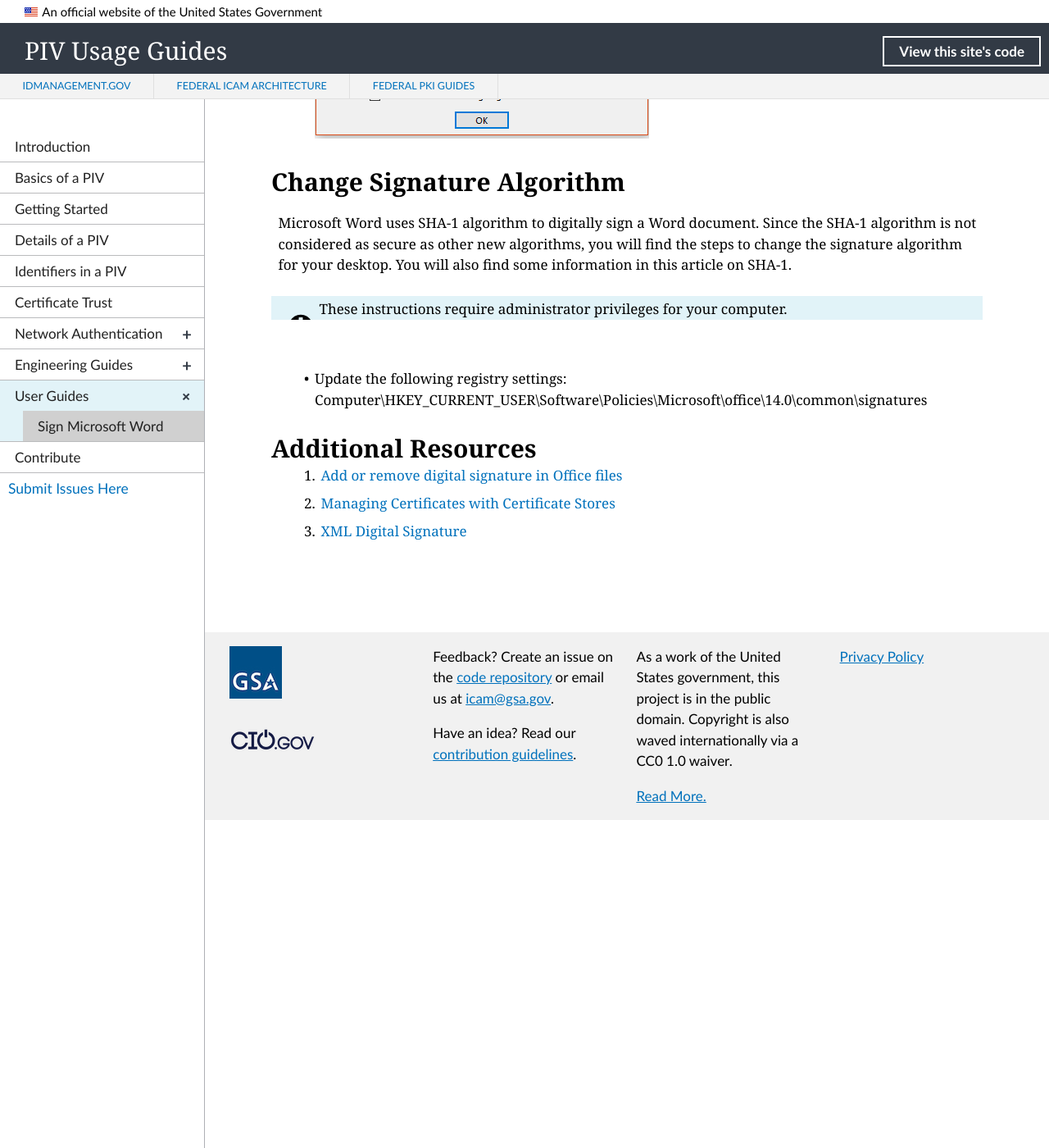
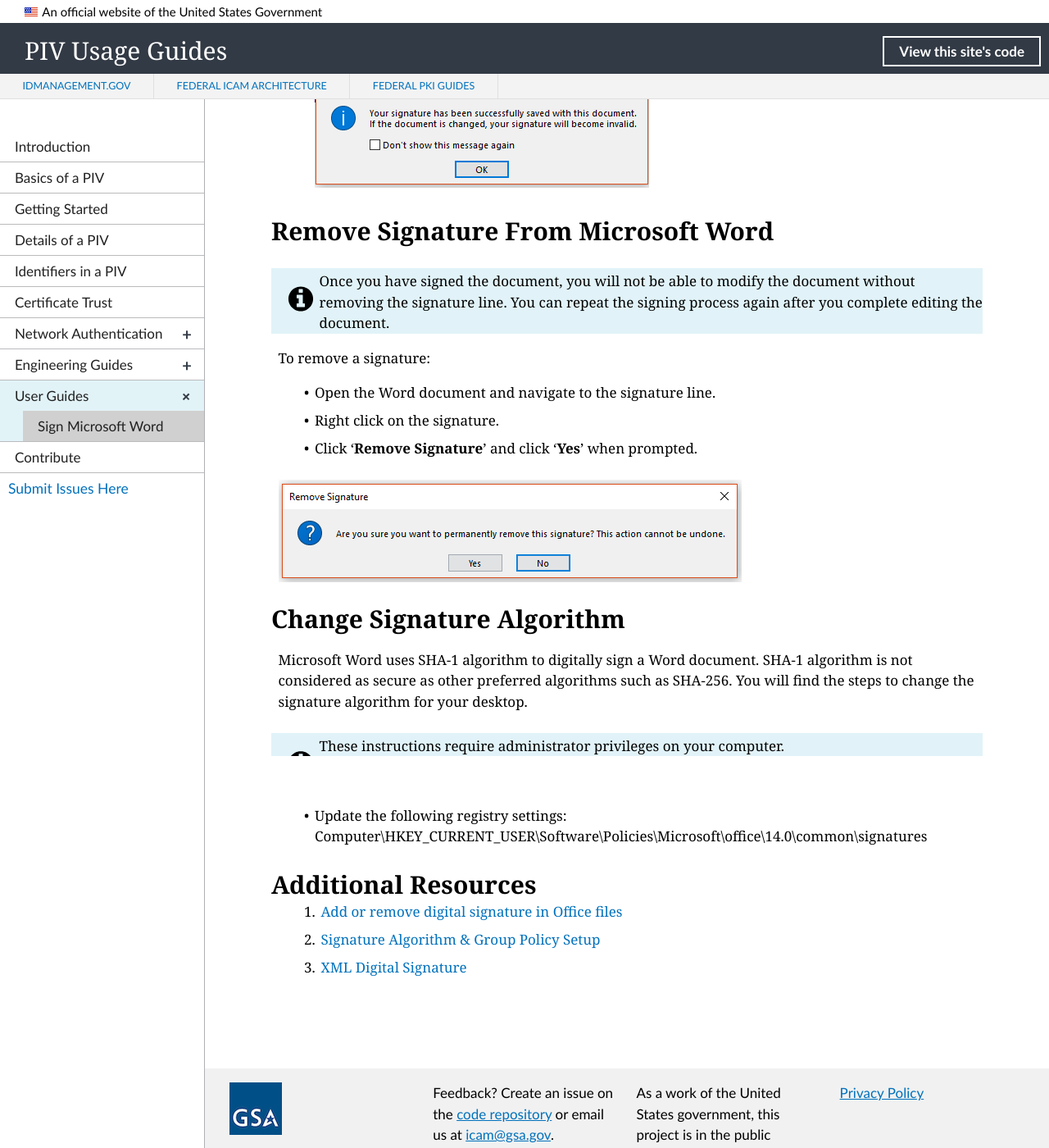
Before and after one commit to GSA/piv-guides, a Jekyll site: the page built from _userguides/01_digital_signing.md, in a window 1280 px wide and 1400 px high, scrolled down 2345 px. Shown: the whole window at 82% size. Built offline with Jekyll 4.4.1, drawn with Linux system fonts in a browser that asks for light colours; nearby versions of some CDN libraries; library files that are not in the unit come from our copies; before the commit the page ends 3345 px from its top, so only the background shows below that; some of the changed text lies outside the part shown.

Commit message:
Edited text and added removing signature section.

```diff
--- a/_userguides/01_digital_signing.md
+++ b/_userguides/01_digital_signing.md
@@ -5,14 +5,15 @@
 pubDate: March 16, 2018
 collection: userguides
 permalink: userguides/signworddoc/
-description: A digital signature will encrypt your Word document after validating your certificate information. This will ensure that the document that you submit has not been tampered with by someone else. This user guide will show you how to digitally sign a Microsoft Word Document.
+description: A digital signature will encrypt your Word document after validating your agency issued certificate. This will ensure that the document that you have submitted was not tampered with by someone else. This user guide will show you how to digitally sign a Microsoft Word Document.
 ---
 
-A digital signature will encrypt your Word document after validating your certificate information. This will ensure that the document that you submit has not been tampered with by someone else. This user guide will show you how to digitally sign a Microsoft Word Document.
+A digital signature will encrypt your Word document after validating your agency issued certificate. This will ensure that the document that you have submitted was not tampered with by someone else. This user guide will show you how to digitally sign a Microsoft Word Document.
 
-{% include alert-info.html content="You will require your Federal agency issued credential certificate to sign a Word document." %}
+{% include alert-info.html content="You will require your agency issued certificate to sign a Word document. This certificate may reside in your GFE or your PIV/CAC credential." %}
 
 - [Sign Microsoft Word](#sign-microsoft-word)
+- [Remove Signature From Microsoft Word](#remove-signature-from-microsoft-word)
 - [Change Signature Algorithm](#change-signature-algorithm)
 - [Additional Resources](#additional-resources)
 
@@ -21,29 +22,40 @@
 {% include alert-info.html content="These instructions are relevant to Microsoft Word 2010, 2013 and 2016. The steps and screenshots might be different for older versions of MS Word software." %}
 
 - Open the Microsoft Word document and scroll down to the section where you want your signature to be displayed.
-- Select '_Insert_' from the top menu and click on '_Signature Line_'.<br/>
+- Select '**Insert**' tab from the top menu and click on '**Signature Line**' in the '**Text**' group.<br/>
 ![Signature Line]({{site.baseurl}}/img/word-signature-1.png)
 
-- Enter your name in the signature pop-up window and click '_OK_'.<br/>
-![Signature Pop-up]({{site.baseurl}}/img/word-signature-2.png)
+- Enter your information in the **Signature Setup** pop-up box and click '**OK**'.<br/>
+![Signature Setup]({{site.baseurl}}/img/word-signature-2.png)
 
-- Once you click '_OK_' you will find a signature box created in the Word document as shown below. <br/>
-![Signature Box]({{site.baseurl}}/img/word-signature-3.png)
+- Once you click '**OK**' you will find a signature line created in the Word document as shown below. <br/>
+![Signature Line]({{site.baseurl}}/img/word-signature-3.png)
 
-- Double click the signature box to display a pop-up box to sign. Type your name in the box. Verify that the '_Signing as:_' has your certificate information in the box. If not, you should switch certificate using the '_Change_' button. Click '_Sign_'.<br/>
+- Double click the signature link to display a pop-up box to sign. Type your name in the box. Verify that the '**Signing as:**' has your certificate information in the box. If not, you should switch certificate using the '_Change_' button. Click '**Sign**'.<br/>
 ![Signature Box]({{site.baseurl}}/img/word-signature-4.png)
 
-- You will be prompted to enter your certificate PIN. Click '_OK_'.<br/>
-![Signature Box]({{site.baseurl}}/img/word-signature-5.png)
+- You will be prompted to enter your certificate PIN. Click '**OK**'.<br/>
+![Certificate PIN]({{site.baseurl}}/img/word-signature-5.png)
 
-- It will display the information that the document is now digitally signed. Click '_OK_'.<br/>
-![Signature Box]({{site.baseurl}}/img/word-signature-6.png)
+- It will display the information that the document is now digitally signed. Click '**OK**'.<br/>
+![Signature Confirm]({{site.baseurl}}/img/word-signature-6.png)
+
+## Remove Signature From Microsoft Word
+
+{% include alert-info.html content="Once you have signed the document, you will not be able to modify the document without removing the signature line. You can repeat the signing process again after you complete editing the document." %}
+
+To remove a signature:
+- Open the Word document and navigate to the signature line.
+- Right click on the signature.
+- Click '**Remove Signature**' and click '**Yes**' when prompted.
+
+![Remove Signature]({{site.baseurl}}/img/word-signature-7.png)
 
 ## Change Signature Algorithm
 
-Microsoft Word uses SHA-1 algorithm to digitally sign a Word document. Since the SHA-1 algorithm is not considered as secure as other new algorithms, you will find the steps to change the signature algorithm for your desktop. You will also find some information in this article on SHA-1.
+Microsoft Word uses SHA-1 algorithm to digitally sign a Word document. SHA-1 algorithm is not considered as secure as other preferred algorithms such as SHA-256. You will find the steps to change the signature algorithm for your desktop.
 
-{% include alert-info.html content="These instructions require administrator privileges for your computer." %}
+{% include alert-info.html content="These instructions require administrator privileges on your computer." %}
 <br/>
 - Update the following registry settings: <br/>
 Computer\HKEY_CURRENT_USER\Software\Policies\Microsoft\office\14.0\common\signatures
@@ -51,7 +63,7 @@
 ## Additional Resources
 
 1. [Add or remove digital signature in Office files](https://support.office.com/en-us/article/add-or-remove-a-digital-signature-in-office-files-70d26dc9-be10-46f1-8efa-719c8b3f1a2d){:target="_blank"}
-1. [Managing Certificates with Certificate Stores](https://technet.microsoft.com/en-us/library/cc545900.aspx#Anchor_2
+1. [Signature Algorithm & Group Policy Setup](https://technet.microsoft.com/en-us/library/cc545900.aspx#Anchor_2
 ){:target="_blank"}
 1. [XML Digital Signature](https://www.w3.org/TR/XAdES/
 ){:target="_blank"}
```
Also changed, not shown: img/word-signature-7.png (added).
